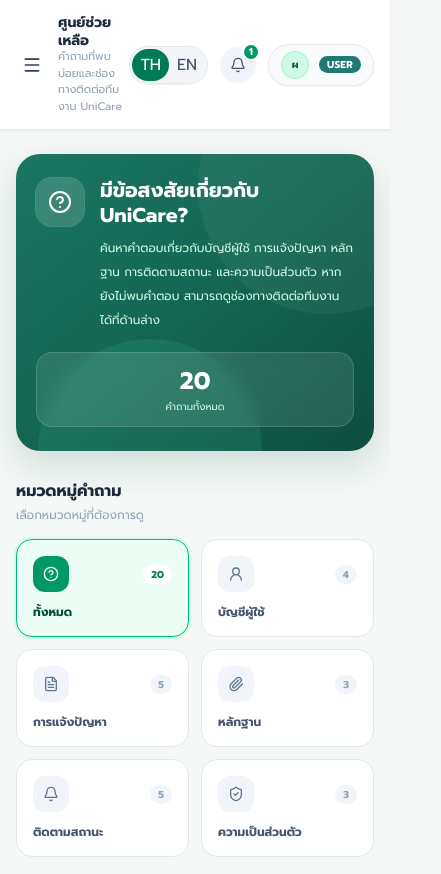
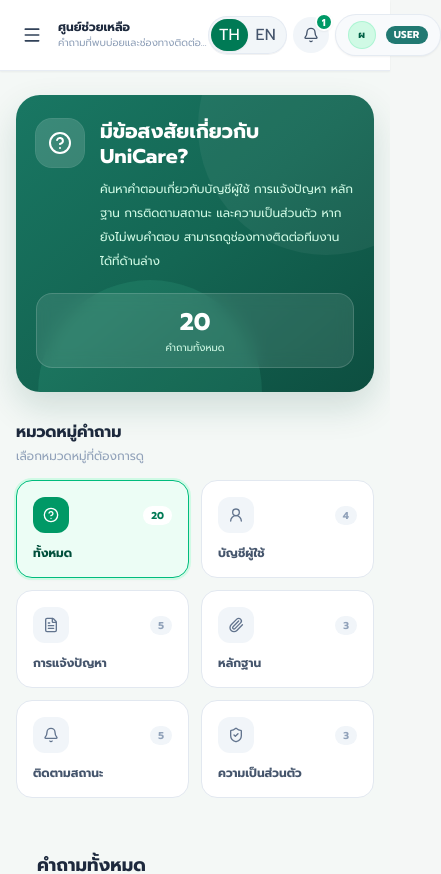
Before and after one commit to ApisitFiw/UniCare, a Next.js app: page /user/help in a window 390 px wide. Shown: the top 874 px of the page, 441 px wide, since content can reach past the window. Built offline with nearby package versions, Linux system fonts and the light colour scheme; no server answers.

Commit message:
ปรับ ui มือถือ

```diff
--- a/src/app/admin/analytics/page.tsx
+++ b/src/app/admin/analytics/page.tsx
@@ -364,7 +364,7 @@
           role="ADMIN"
         />
 
-        <main className="p-6 lg:p-8 space-y-6 overflow-y-auto max-w-7xl w-full mx-auto">
+        <main className="p-4 sm:p-6 lg:p-8 space-y-6 overflow-y-auto max-w-7xl w-full mx-auto">
           {/* 1. Hero Banner */}
           <section
             className="rounded-2xl p-6 text-white space-y-3 shadow-xs"
--- a/src/app/admin/categories/page.tsx
+++ b/src/app/admin/categories/page.tsx
@@ -453,7 +453,7 @@
             />
 
             {/* MAIN */}
-            <main className="p-6 lg:p-8 space-y-6 overflow-y-auto max-w-7xl w-full mx-auto">
+            <main className="p-4 sm:p-6 lg:p-8 space-y-6 overflow-y-auto max-w-7xl w-full mx-auto">
 
                 {/* PAGE TITLE */}
                 <div className="page-title space-y-1">
--- a/src/app/admin/dashboard/page.tsx
+++ b/src/app/admin/dashboard/page.tsx
@@ -258,7 +258,7 @@
         userName={session.name}
       />
 
-      <main className="mx-auto max-w-7xl space-y-6 px-5 py-6 lg:px-8 lg:py-8">
+      <main className="mx-auto max-w-7xl space-y-6 px-4 sm:px-6 lg:px-8 py-6 lg:py-8">
         {/* แถบต้อนรับ */}
         <section className="rounded-2xl bg-gradient-to-r from-[#174b3d] to-[#1d624b] px-6 py-7 text-white shadow-sm lg:px-8">
           <div className="flex flex-col justify-between gap-6 lg:flex-row lg:items-center">
--- a/src/app/admin/evaluation/page.tsx
+++ b/src/app/admin/evaluation/page.tsx
@@ -322,7 +322,7 @@
       />
 
       {/* Main Content */}
-      <main className="p-6 lg:p-8 space-y-6 overflow-y-auto max-w-7xl w-full mx-auto">
+      <main className="p-4 sm:p-6 lg:p-8 space-y-6 overflow-y-auto max-w-7xl w-full mx-auto">
         {/* Banner */}
         <section className="rounded-2xl bg-gradient-to-r from-[#0e4435] via-[#145946] to-[#1b6852] text-white p-6 sm:p-7 flex flex-col sm:flex-row sm:items-center justify-between gap-4 shadow-xs">
           <div className="space-y-1 max-w-xl">
--- a/src/app/admin/issues/page.tsx
+++ b/src/app/admin/issues/page.tsx
@@ -988,7 +988,7 @@
           role="ADMIN"
         />
 
-        <main className="p-6 lg:p-8 space-y-6 overflow-y-auto max-w-7xl w-full mx-auto">
+        <main className="p-4 sm:p-6 lg:p-8 space-y-6 overflow-y-auto max-w-7xl w-full mx-auto">
           {/* 1. Hero Banner */}
           <section className="relative rounded-2xl overflow-hidden hero-gradient text-white p-7 sm:p-8 flex flex-col sm:flex-row items-start sm:items-center justify-between gap-4 shadow-xs">
             <div className="relative z-10 space-y-1.5 max-w-xl">
--- a/src/app/my-reports/page.tsx
+++ b/src/app/my-reports/page.tsx
@@ -188,7 +188,7 @@
   };
 
   return (
-    <div className="flex h-screen bg-[#f8faf9] text-slate-800 font-sans overflow-hidden">
+    <div className="flex min-h-screen bg-[#f8faf9] text-slate-800 font-sans">
       {/* ==================== Sidebar (User Perspective) ==================== */}
       <Suspense fallback={<div className="w-64 flex-shrink-0 hidden md:block" />}>
         <UserSidebar />
@@ -204,7 +204,7 @@
           backHref="/user/dashboard"
         />
 
-        <main className="p-6 lg:p-8 space-y-6 max-w-7xl w-full mx-auto overflow-y-auto">
+        <main className="p-4 sm:p-6 lg:p-8 space-y-6 max-w-7xl w-full mx-auto overflow-y-auto">
           {/* Hero Banner */}
           <section className="relative rounded-2xl overflow-hidden shadow-md bg-gradient-to-r from-[#064e3b] via-[#047857] to-[#065f46] text-white p-6 sm:p-7 flex flex-col sm:flex-row items-center justify-between gap-6">
             <div className="space-y-1.5 max-w-xl">
--- a/src/app/user/dashboard/page.tsx
+++ b/src/app/user/dashboard/page.tsx
@@ -351,9 +351,9 @@
   return (
     <div className="min-h-screen bg-[#f3f8f5] text-slate-800">
       {/* แถบด้านบน */}
-      <header className="bg-white border-b border-slate-200/80 px-6 lg:px-8 py-3.5 flex items-center justify-between sticky top-0 z-20 shadow-xs">
+      <header className="bg-white border-b border-slate-200/80 px-4 sm:px-6 lg:px-8 py-3.5 flex items-center justify-between sticky top-0 z-20 shadow-xs">
         <Link href="/user/dashboard" className="flex items-center gap-2.5 text-base font-extrabold text-emerald-900">
-          <UniCareLogo className="w-8 h-8" />
+          <UniCareLogo className="w-8 h-8 shrink-0" />
           <span>UniCare</span>
 
           <span className="ml-1 hidden text-xs font-normal text-slate-400 sm:inline-block">
@@ -368,7 +368,7 @@
       </header>
 
       {/* เนื้อหา Dashboard */}
-      <main className="mx-auto max-w-7xl space-y-6 px-5 py-8">
+      <main className="mx-auto max-w-7xl space-y-6 px-4 sm:px-6 lg:px-8 py-6 lg:py-8">
         {/* Banner ร่วมกันดูแลมหาวิทยาลัย */}
         <section className="rounded-2xl bg-gradient-to-r from-[#15453b] via-[#1c5e52] to-[#2b8273] p-7 text-white shadow-md">
           <h2 className="text-xl sm:text-2xl font-bold">
--- a/src/app/user/feedback/page.tsx
+++ b/src/app/user/feedback/page.tsx
@@ -448,7 +448,7 @@
       />
 
       {/* ส่วนเนื้อหาหลัก (Main Content) */}
-      <main className="p-6 lg:p-8 space-y-6 overflow-y-auto max-w-7xl w-full mx-auto">
+      <main className="p-4 sm:p-6 lg:p-8 space-y-6 overflow-y-auto max-w-7xl w-full mx-auto">
 
         {/* Empty State: ไม่มีเคสที่แก้ไขเสร็จแล้ว */}
         {allResolvedIssues.length === 0 && (
--- a/src/components/AccountBar.tsx
+++ b/src/components/AccountBar.tsx
@@ -273,7 +273,7 @@
     (currentRole === "ADMIN" ? "A" : "U");
 
   return (
-    <div className="flex shrink-0 items-center gap-3">
+    <div className="flex shrink-0 items-center gap-1.5 sm:gap-2.5">
       <LanguageSwitcher />
 
       <NotificationDropdown
--- a/src/components/Header.tsx
+++ b/src/components/Header.tsx
@@ -50,11 +50,11 @@
             <ArrowLeft className="w-5 h-5" />
           </Link>
         )}
-        <div>
-          <h1 className="text-sm lg:text-base font-bold text-slate-800 leading-tight">
+        <div className="min-w-0">
+          <h1 className="text-xs sm:text-sm lg:text-base font-bold text-slate-800 leading-tight truncate max-w-[150px] sm:max-w-xs md:max-w-none">
             {displayTitle}
           </h1>
-          <p className="text-[11px] lg:text-xs text-slate-400">
+          <p className="text-[10px] sm:text-[11px] lg:text-xs text-slate-400 truncate max-w-[150px] sm:max-w-xs md:max-w-none">
             {displaySubtitle}
           </p>
         </div>
--- a/src/components/NotificationDropdown.tsx
+++ b/src/components/NotificationDropdown.tsx
@@ -369,7 +369,7 @@
 
       {/* เมนู Dropdown ที่เด้งลงมา */}
       {isOpen && (
-        <div className="absolute right-0 mt-2 w-80 sm:w-96 bg-white rounded-2xl shadow-xl border border-slate-200/90 z-50 overflow-hidden font-['Prompt',sans-serif]">
+        <div className="absolute -right-12 sm:right-0 mt-2 w-[calc(100vw-2rem)] max-w-sm sm:w-96 bg-white rounded-2xl shadow-xl border border-slate-200/90 z-50 overflow-hidden font-['Prompt',sans-serif]">
           {/* ส่วนหัว Dropdown */}
           <div className="px-4 py-3 bg-slate-50/80 border-b border-slate-100 flex items-center justify-between">
             <div className="flex items-center space-x-2">
```
